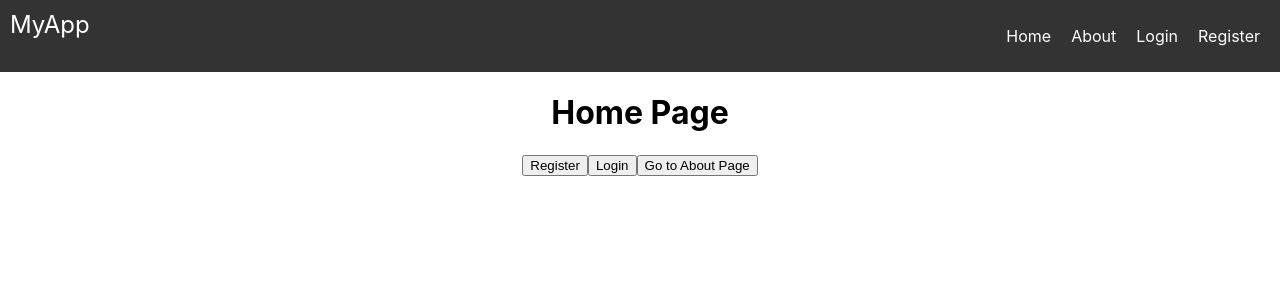
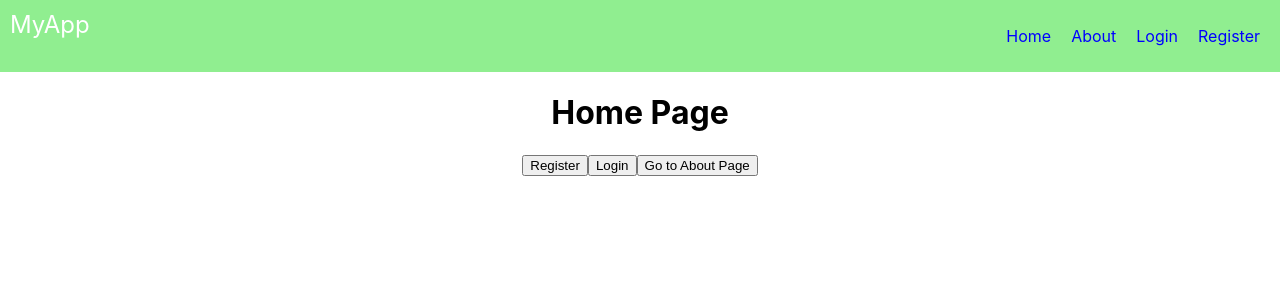
Before and after one commit to HunterStile/WebApp-Test, a React (Create React App) app in the folder client/: page / in a window 1280 px wide. Shown: the top 300 px of the page. Built offline with nearby package versions, Linux system fonts and the light colour scheme.

Commit message:
cambiato stile for fun

```diff
--- a/client/src/components/NavBar.css
+++ b/client/src/components/NavBar.css
@@ -1,7 +1,7 @@
 .navbar {
     display: flex;
     justify-content: space-between;
-    background-color: #333;
+    background-color: lightgreen;
     padding: 10px;
   }
 
@@ -21,6 +21,6 @@
   }
 
   .navbar-links a {
-    color: #fff;
+    color: blue;
     text-decoration: none;
   }
```
